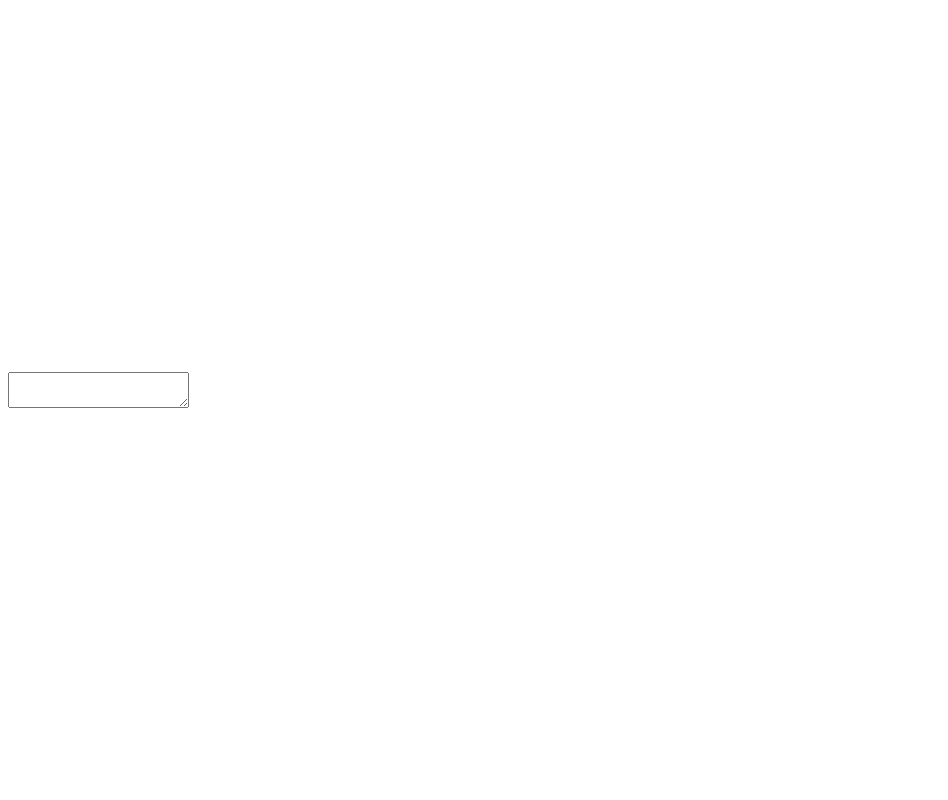
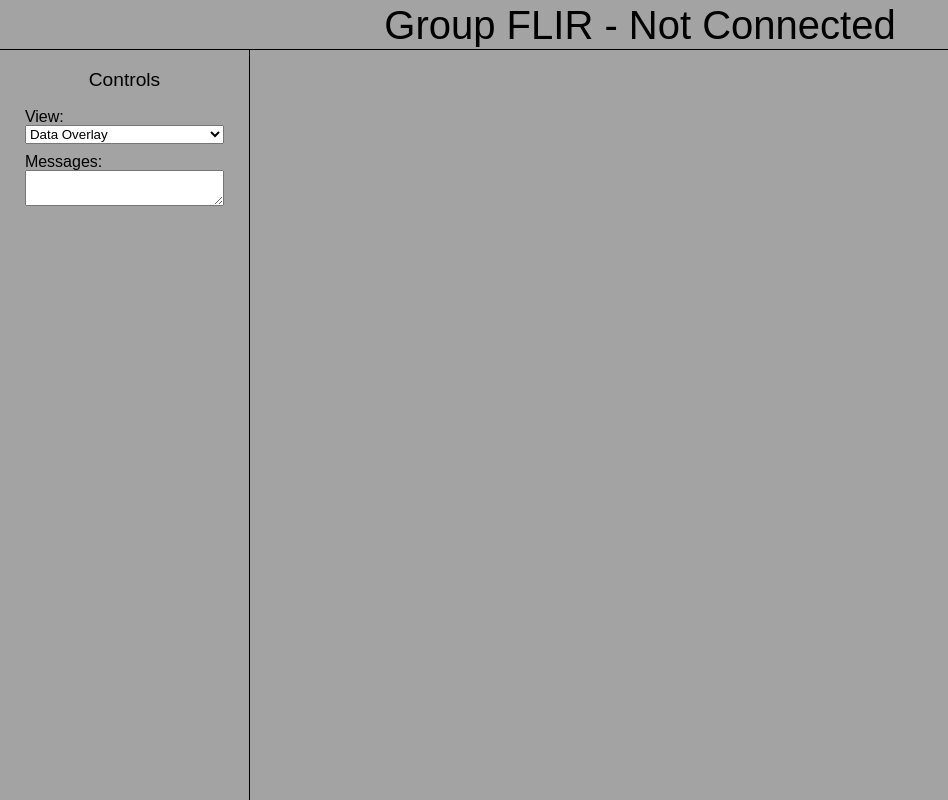
Before and after one commit to liamstevens/csse4011-flir, a website: page web/public/index.html in a window 1280 px wide. Shown: the whole page, without its empty margins (0-948 px from the left). Drawn offline with nearby package versions, Linux system fonts and the light colour scheme.

Commit message:
Improved look and feel of webpage. Canvas scaling correctly now

```diff
--- /dev/null
+++ b/web/public/css/reset.css
@@ -0,0 +1,18 @@
+/* Eric Meyer's Reset CSS v2.0 - http://cssreset.com */
+html,body,div,span,applet,object,iframe,h1,h2,h3,h4,h5,h6,p,blockquote,pre,a,abbr,acronym,address,big,cite,code,del,dfn,em,img,ins,kbd,q,s,samp,small,strike,strong,sub,sup,tt,var,b,u,i,center,dl,dt,dd,ol,ul,li,fieldset,form,label,legend,table,caption,tbody,tfoot,thead,tr,th,td,article,aside,canvas,details,embed,figure,figcaption,footer,header,hgroup,menu,nav,output,ruby,section,summary,time,mark,audio,video{border:0;font-size:100%;font:inherit;vertical-align:baseline;margin:0;padding:0}article,aside,details,figcaption,figure,footer,header,hgroup,menu,nav,section{display:block}body{line-height:1}ol,ul{list-style:none}blockquote,q{quotes:none}blockquote:before,blockquote:after,q:before,q:after{content:none}table{border-collapse:collapse;border-spacing:0}
+
+/* html5doctor.com Reset v1.6.1 (http://html5doctor.com/html-5-reset-stylesheet/) - http://cssreset.com */
+html,body,div,span,object,iframe,h1,h2,h3,h4,h5,h6,p,blockquote,pre,abbr,address,cite,code,del,dfn,em,img,ins,kbd,q,samp,small,strong,sub,sup,var,b,i,dl,dt,dd,ol,ul,li,fieldset,form,label,legend,table,caption,tbody,tfoot,thead,tr,th,td,article,aside,canvas,details,figcaption,figure,footer,header,hgroup,menu,nav,section,summary,time,mark,audio,video{margin:0;padding:0;border:0;outline:0;font-size:100%;vertical-align:baseline;background:transparent}
+body{line-height:1}
+article,aside,details,figcaption,figure,footer,header,hgroup,menu,nav,section{display:block}
+nav ul{list-style:none}
+blockquote,q{quotes:none}
+blockquote:before,blockquote:after,q:before,q:after{content:none}
+a{margin:0;padding:0;font-size:100%;vertical-align:baseline;background:transparent}
+ins{background-color:#ff9;color:#000;text-decoration:none}
+mark{background-color:#ff9;color:#000;font-style:italic;font-weight:bold}
+del{text-decoration:line-through}
+abbr[title],dfn[title]{border-bottom:1px dotted;cursor:help}
+table{border-collapse:collapse;border-spacing:0}
+hr{display:block;height:1px;border:0;border-top:1px solid #ccc;margin:1em 0;padding:0}
+input,select{vertical-align:middle}
--- /dev/null
+++ b/web/public/css/style.css
@@ -0,0 +1,90 @@
+html, body
+{
+	min-width: 1000px;
+	min-height: 700px;
+	overflow:hidden;
+
+	width: 100%;
+	height: 100%;
+
+	font-family: Arial, "Helvetica Neue", Helvetica, sans-serif;
+	background-color: rgba(0, 0, 0, 0.2);
+}
+
+*, *:before, *:after {
+  -moz-box-sizing: border-box; -webkit-box-sizing: border-box; box-sizing: border-box;
+}
+
+.center {
+    text-align: center;
+    vertical-align: middle;
+	margin: 0 auto;
+	border: none !important;
+	padding: 0px !important;
+}
+
+
+#Header {
+	height: 50px;
+	border-bottom:1px solid black;
+}
+
+#Header h1 {
+	line-height:50px;
+	font-size:2.5em;
+}
+
+
+h2 {
+	padding-bottom: 10px;
+}
+
+select {
+	margin-bottom: 10px;
+}
+
+#Content {
+
+}
+
+#SideBar {
+	height:100vh;
+	width: 250px;
+
+	float:left;
+
+	border-right:1px solid black;
+}
+
+#SideBar h1 {
+	text-align: center;
+	font-size: 1.2em;
+	padding: 20px 0px;
+}
+
+#SideBar input,
+#SideBar select,
+#SideBar span,
+#SideBar textarea {
+	clear:both;
+	width: 80%;
+	margin-left: 10%;
+}
+
+#SideBar label {
+	margin-left: 10%;
+}
+
+#Display {
+	margin-left:250px;
+}
+
+#myCanvas {
+	height:100vh;
+	width:calc(100vh*(4/3));
+}
+
+#Footer {
+	clear: both;
+	height: 50px;
+}
--- a/web/public/index.html
+++ b/web/public/index.html
@@ -1,16 +1,54 @@
-<!DOCTYPE html PUBLIC "-//IETF//DTD HTML 2.0//EN">
-<HTML>
-   <HEAD>
-      <TITLE>
-         A Small Hello
-      </TITLE>
+<!DOCTYPE html>
+<HTML lang="en">
+  <HEAD>
+
+	<meta charset="utf-8">
+
+	<TITLE> Group FLIR </TITLE>
+
+    <link rel="stylesheet" href="./css/reset.css">
+    <link rel="stylesheet" href="./css/style.css">
 
 	<script src="https://code.jquery.com/jquery-2.2.3.min.js" integrity="sha256-a23g1Nt4dtEYOj7bR+vTu7+T8VP13humZFBJNIYoEJo=" crossorigin="anonymous"></script>
+
 	<script src="js/client.js"></script>
 
    </HEAD>
-<BODY>
-   <textarea id="message"></textarea>
-   <canvas id="myCanvas" width="300" height="400"></canvas>
-</BODY>
+
+	<BODY>
+
+		<div id="Header">
+			<div class="center">
+				<h1>Group FLIR <span id="HeaderConnectionStatus"> - Not Connected </span></h1>
+			</div>
+		</div>
+
+		<div id="Content">
+
+			<div id="SideBar">
+
+				<h1> Controls </h1>
+
+				<label for="ViewSelect">View: </label>
+				<select id="ViewSelect" >
+						<option value="cd">Data Overlay</option>
+						<option value="cv">Combined View</option>
+						<option value="vs">Raw Visible</option>
+						<option value="ir">Raw Infrared</option>
+				</select>
+
+				<label for="message">Messages: </label>
+				<textarea id="message"></textarea>
+
+			</div>
+
+			<div id="Display">
+
+				<canvas id="myCanvas"></canvas>
+
+			</div>
+
+		</div>
+
+	</BODY>
 </HTML>
--- a/web/public/js/client.js
+++ b/web/public/js/client.js
@@ -10,8 +10,8 @@
   let canvas = $("#myCanvas")[0]
   let ctx = canvas.getContext('2d')
 
-  canvas.height = 300
-  canvas.width = 400
+  canvas.height = 60
+  canvas.width = 80
 
   let imageData = ctx.createImageData(width, height)
   let pixels = imageData.data
@@ -32,7 +32,6 @@
     }
   }
 
-  ctx.scale(4,4)
   ctx.putImageData(imageData, 0, 0)
 }
 
```
